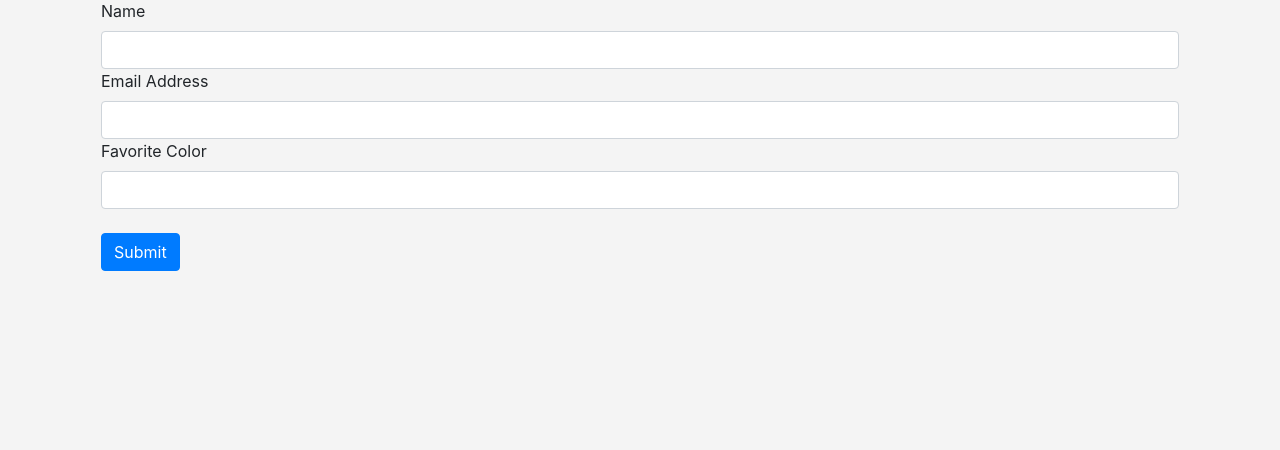
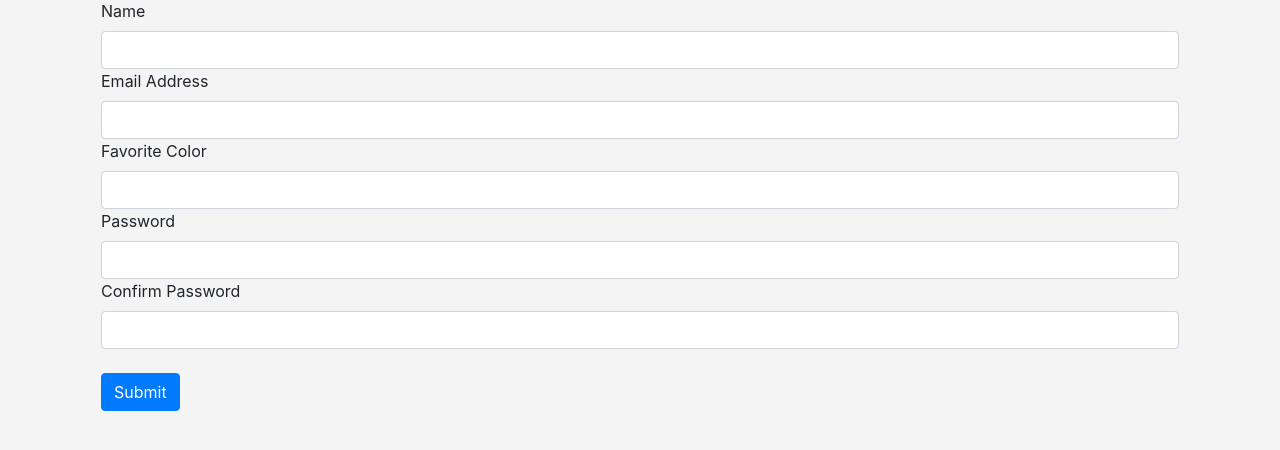
Before and after one commit to dan-sys/flask-blog, a Flask app: page /user/add in a window 1280 px wide. Shown: the part 177-627 px from the top of the page. Run offline with Flask 3, Linux system fonts and the light colour scheme; parts of the project's set-up code (start-up, migrations or seed data) failed here and were passed over; some libraries are stand-ins or nearby versions.

Commit message:
added password implementation to frontend

```diff
--- a/app.py
+++ b/app.py
@@ -1,7 +1,7 @@
 from flask import Flask, render_template, flash, request
 from flask_wtf import FlaskForm
-from wtforms import StringField, SubmitField
-from wtforms.validators import DataRequired
+from wtforms import StringField, SubmitField, PasswordField, BooleanField, ValidationError
+from wtforms.validators import DataRequired, EqualTo, Length
 import configparser
 from flask_sqlalchemy import SQLAlchemy
 from flask_migrate import Migrate
@@ -36,8 +36,8 @@ class Users(db.Model):
     email = db.Column(db.String(100),nullable=False, unique=True)
     favorite_color = db.Column(db.String(50))
     date_added = db.Column(db.DateTime, default=datetime.now())
-    # do some password work
-    password_hash = db.Column(db.String(128))
+    # password hash in db
+    password_hash = db.Column(db.String(500))
     #create a property for the passwords
     @property
     def user_password(self):
@@ -62,6 +62,8 @@ class UserForm(FlaskForm):
     name = StringField("Name", validators=[DataRequired()])
     email = StringField("Email Address", validators=[DataRequired()])
     favorite_color = StringField("Favorite Color")
+    password_hash = PasswordField('Password', validators=[DataRequired(),EqualTo('password_hash2',message='Passwords must match')])
+    password_hash2 = PasswordField('Confirm Password', validators=[DataRequired()])
     submit = SubmitField("Submit")
 
 class UserUpdateForm(FlaskForm):
@@ -98,14 +100,16 @@ def add_user():
     if form.validate_on_submit():
         user = Users.query.filter_by(email=form.email.data).first()
         if user is None:
-            user = Users(name=form.name.data,email=form.email.data,favorite_color=form.favorite_color.data)
+            # hash password before passing it to db
+            hash_pw = generate_password_hash(form.password_hash.data, method='scrypt')
+            user = Users(name=form.name.data,email=form.email.data,favorite_color=form.favorite_color.data, password_hash=hash_pw)
             db.session.add(user)
             db.session.commit()
         name = form.name.data
-        email = form.email.data
         form.name.data = ''
         form.email.data = ''
         form.favorite_color.data = ''
+        form.password_hash = ''
         #create flash message
         flash("User added Successfully. Congrats")
     list_users = Users.query.order_by(Users.date_added)
--- a/templates/add_user.html
+++ b/templates/add_user.html
@@ -39,6 +39,10 @@
             {{ form.email(class="form-control") }}
             {{ form.favorite_color.label(class="form-label") }}
             {{ form.favorite_color(class="form-control") }}
+            {{ form.password_hash.label(class="form-label") }}
+            {{ form.password_hash(class="form-control") }}
+            {{ form.password_hash2.label(class="form-label") }}
+            {{ form.password_hash2(class="form-control") }}
             <br/>
             {{ form.submit(class="btn btn-primary") }}
         </form>
@@ -52,7 +56,7 @@
         <tr>
             <td>
                 {{ user.id }}. <a href="{{ url_for('update_user',id=user.id)}}"> {{ user.name }} </a>  - {{ user.email }}
-                - {{ user.favorite_color }} - <a href="{{ url_for('delete_user',id=user.id)}}">Delete</a>
+                - {{ user.favorite_color }} - PW: {{ user.password_hash }} - <a href="{{ url_for('delete_user',id=user.id)}}">Delete</a>
             </td>
         </tr>
 
```
Also changed, not shown: migrations/versions/d335e91fe389_password_hash_field.py (added, +32 -0 lines).
